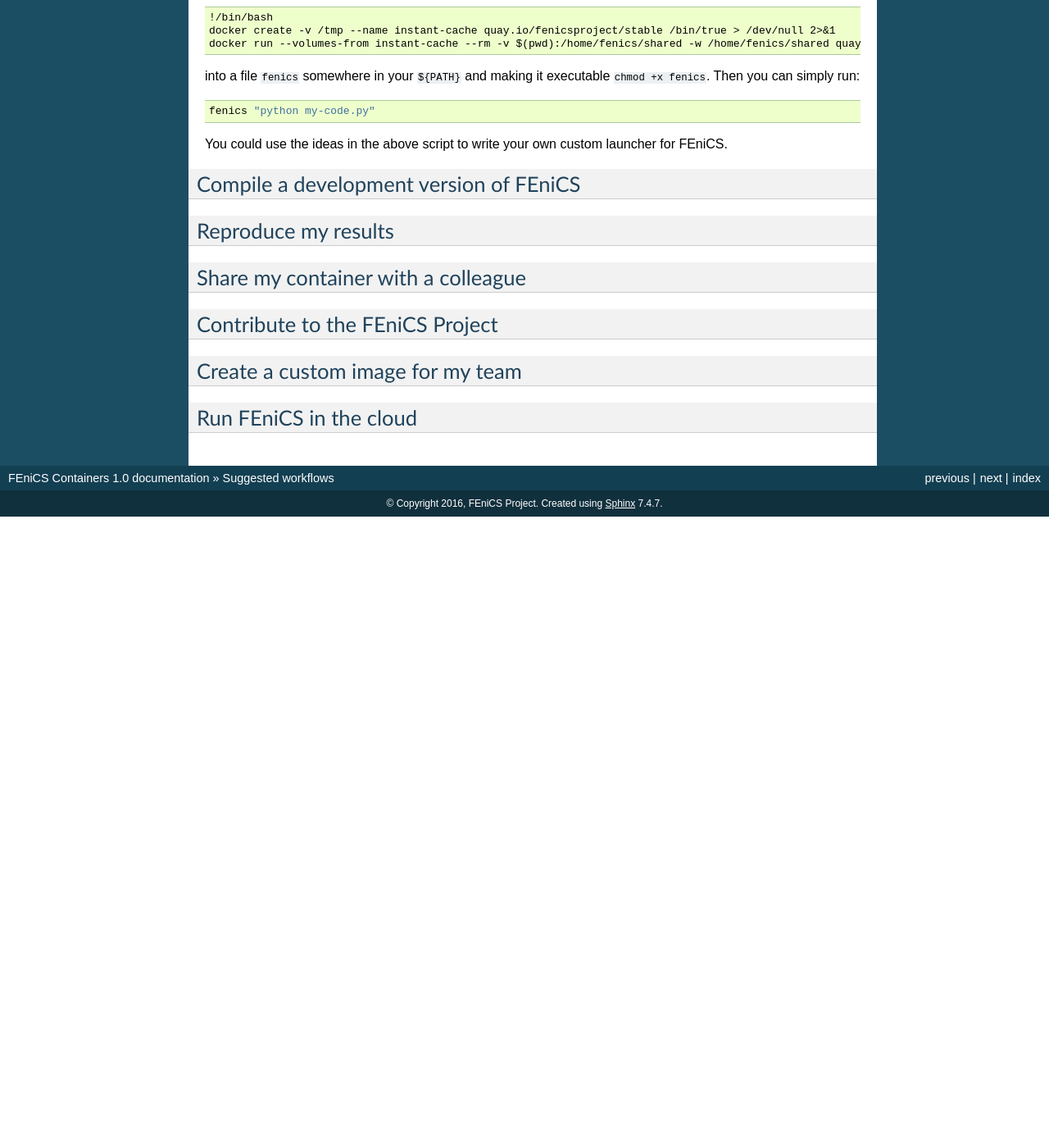
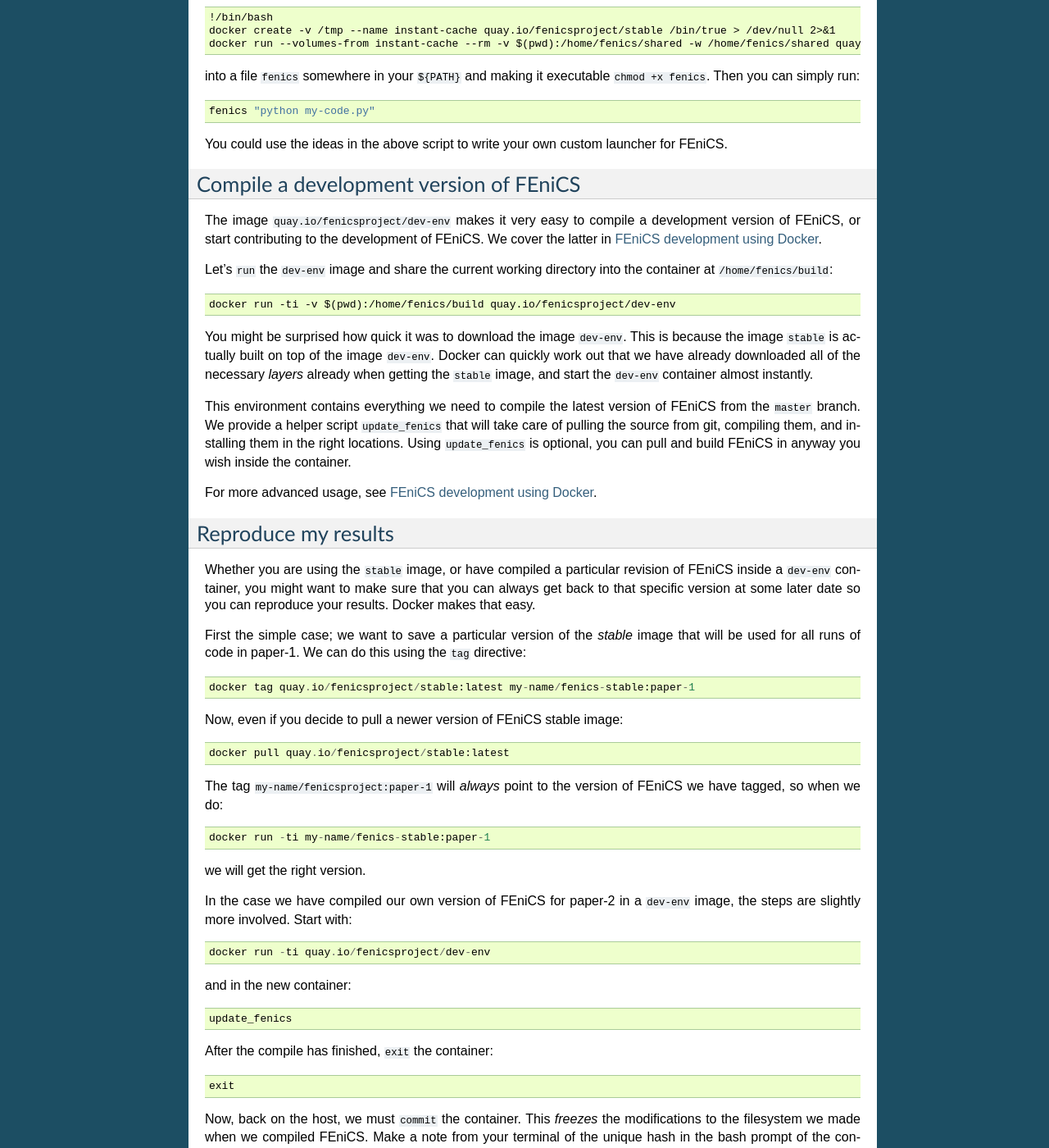
Before and after one commit to vacary/docker, a Sphinx documentation site: the page built from docs/source/work_flows.rst, in a window 1280 px wide and 1400 px high, scrolled down 3074 px. Shown: the whole window at 82% size. Built offline with Sphinx 7.4.7, drawn with Linux system fonts in a browser that asks for light colours; before the commit the page ends 3704 px from its top, so only the background shows below that; some of the changed text lies outside the part shown.

Commit message:
[skip build] 90% of workflows done, not checked yet.

```diff
--- a/docs/source/developing.rst
+++ b/docs/source/developing.rst
@@ -1,4 +1,6 @@
 .. Documentation for using a container for FEniCS development
+
+.. _developing:
 
 FEniCS development using Docker
 ===============================
--- a/docs/source/work_flows.rst
+++ b/docs/source/work_flows.rst
@@ -192,22 +192,122 @@
 Compile a development version of FEniCS
 ---------------------------------------
 
+The image ``quay.io/fenicsproject/dev-env`` makes it very easy to compile
+a development version of FEniCS, or start contributing to the development
+of FEniCS. We cover the latter in :ref:`developing`.
+
+Let's ``run`` the ``dev-env`` image and share the current working directory
+into the container at ``/home/fenics/build``::
+
+    docker run -ti -v $(pwd):/home/fenics/build quay.io/fenicsproject/dev-env
+
+You might be surprised how quick it was to download the image ``dev-env``.
+This is because the image ``stable`` is actually built on top of the image
+``dev-env``. Docker can quickly work out that we have already downloaded all of
+the necessary `layers` already when getting the ``stable`` image, and start the
+``dev-env`` container almost instantly.
+
+This environment contains everything we need to compile the latest version of
+FEniCS from the ``master`` branch. We provide a helper script ``update_fenics``
+that will take care of pulling the source from git, compiling them, and
+installing them in the right locations. Using ``update_fenics`` is optional,
+you can pull and build FEniCS in anyway you wish inside the container.
+
+For more advanced usage, see :ref:`developing`.
 
 Reproduce my results
 --------------------
 
+Whether you are using the ``stable`` image, or have compiled a particular
+revision of FEniCS inside a ``dev-env`` container, you might want to make sure
+that you can always get back to that specific version at some later date so you
+can reproduce your results. Docker makes that easy.
+
+First the simple case; we want to save a particular version of the `stable` image
+that will be used for all runs of code in paper-1. We can do this using the
+``tag`` directive::
+
+    docker tag quay.io/fenicsproject/stable:latest my-name/fenics-stable:paper-1
+
+Now, even if you decide to pull a newer version of FEniCS stable image::
+
+    docker pull quay.io/fenicsproject/stable:latest
+
+The tag ``my-name/fenicsproject:paper-1`` will *always* point to the version
+of FEniCS we have tagged, so when we do::
+
+    docker run -ti my-name/fenics-stable:paper-1
+
+we will get the right version.
+
+In the case we have compiled our own version of FEniCS for paper-2 in a
+``dev-env`` image, the steps are slightly more involved. Start with::
+
+    docker run -ti quay.io/fenicsproject/dev-env
+
+and in the new container::
+
+    update_fenics
+
+After the compile has finished, ``exit`` the container::
+
+    exit
+
+Now, back on the host, we must ``commit`` the container. This `freezes` the
+modifications to the filesystem we made when we compiled FEniCS. Make a note
+from your terminal of the unique hash in the bash prompt of the container when
+it was running e.g.  `fenics@88794e9fdcf5:~$` and then run, e.g.::
+
+    docker commit 88794
+
+Docker will return a new hash, e.g.::
+
+    sha256:e82475ade54e046e950a7e25c234a9d7d3e77f3ba19062729810a241a50fc8a9
+
+which we can then tag as before::
+
+    docker tag e824 my-name/fenics-dev:paper-2
+
+Note that Docker can auto-complete hashes if you only provide the first few
+letters, making typing less cumbersome!
 
 Share my container with a colleague
 -----------------------------------
 
+There are two main ways of doing this. The simplest is just to ``save`` your
+container in a ``tar`` file and send it to your colleague via your preferred
+file transfer method. First off ``exit`` your container and ``commit`` it::
 
-Contribute to the FEniCS Project
---------------------------------
+    exit
+    docker commit 88794
+
+Docker will return a new hash, e.g.::
+
+    sha256:e82475ade54e046e950a7e25c234a9d7d3e77f3ba19062729810a241a50fc8a9
+
+Now we can ``save`` to a ``tar`` file with::
+
+    docker save e82475 > my-fenics-environment.tar
+
+Send the file ``my-fenics-environment.tar`` to your colleague, and she can load
+it into Docker using::
+
+    docker load < my-fenics-environment.tar
+
+and wait for the import to finish. Your colleague can then start the image
+using::
+
+    docker run -ti e82475
+
+Of course, they can also ``tag`` the image for easy reference in the future.
+
+The other option is to ``push`` your image up to a cloud service like
+`Dockerhub <https://dockerhub.com>`_, or our preferred provider, `quay.io
+<https://quay.io>`_. Both of these services will store images for you and allow
+others to ``pull`` them, just like our images.
+
+Once you have an account from one of the above sites, you need to login.
 
 
 Create a custom image for my team
 ---------------------------------
-
-
-Run FEniCS in the cloud
------------------------
```
